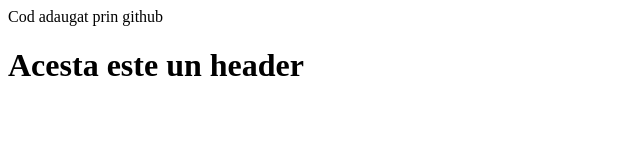
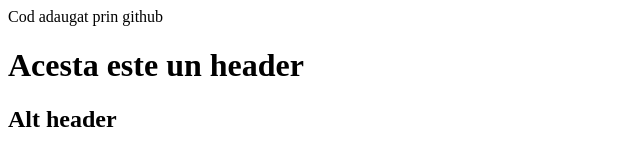
Before and after one commit to madatank/ProiectTermeni, a plain HTML site: page index.html in a window 1280 px wide. Shown: the whole page, without its empty margins (0-640 px from the left). Drawn offline with Linux system fonts and the light colour scheme.

Commit message:
Adaugat inca un header

```diff
--- a/index.html
+++ b/index.html
@@ -1,2 +1,3 @@
 <p>Cod adaugat prin github</p>
 <h1>Acesta este un header<h1>
+<h2> Alt header <h2>
```
